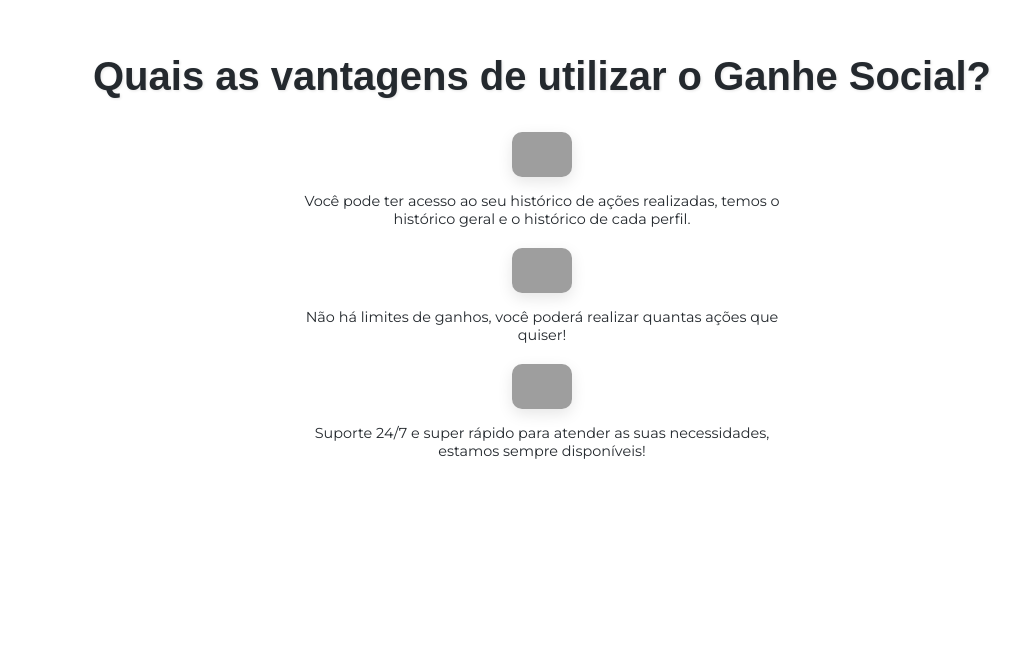
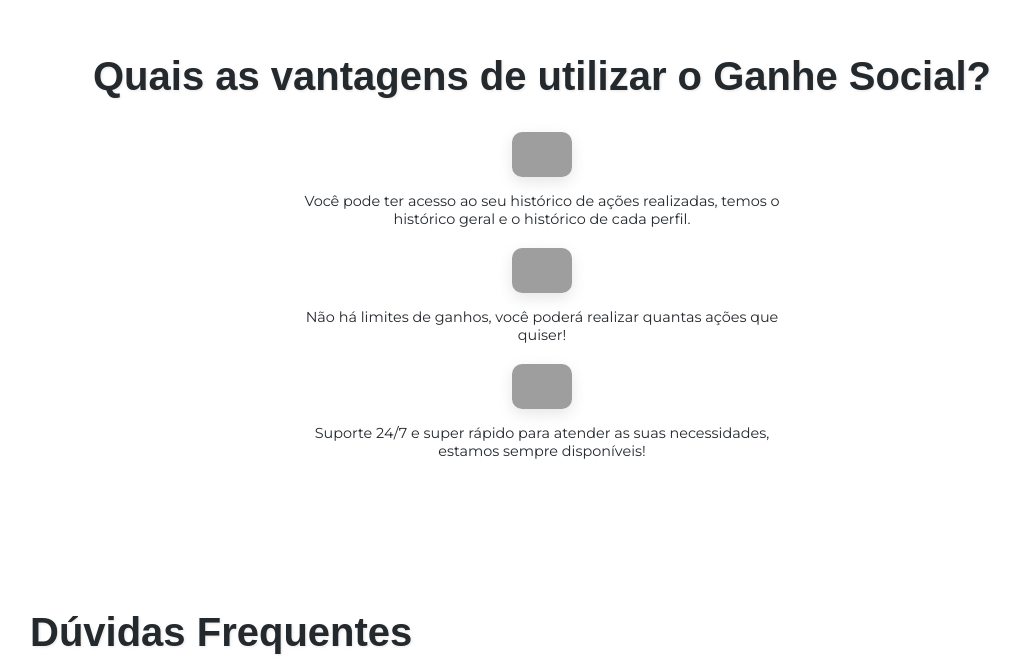
Before and after one commit to smmsociais/ganhesocial.com, a plain HTML site: page index.html in a window 1280 px wide. Shown: the part 1606-2264 px from the top of the page, without its empty margins (98-1118 px from the left). Before the commit the page ends 2080 px from the top, so only its background shows below. Drawn offline with Linux system fonts and the light colour scheme; grey boxes are pictures that could not be loaded.

Commit message:
Update index.html

```diff
--- a/index.html
+++ b/index.html
@@ -505,7 +505,7 @@
 
         .faq-section {
             position: absolute;
-            bottom: -180%;
+            bottom: -15%;
             /* Ajustado para espaço maior */
             width: 100%;
             margin-top: 100px;
@@ -1013,6 +1013,9 @@
             alt="Ganhos ilimitados no Ganhe Social">
         <p class="benefits-text-3">Suporte 24/7 e super rápido para atender as suas necessidades, estamos sempre
             disponíveis!</p>
+        <div class="faq-section">
+            <h2 class="faq-title">Dúvidas Frequentes</h2>
+        </div>
     </div>
     </div>
     </div>
```
